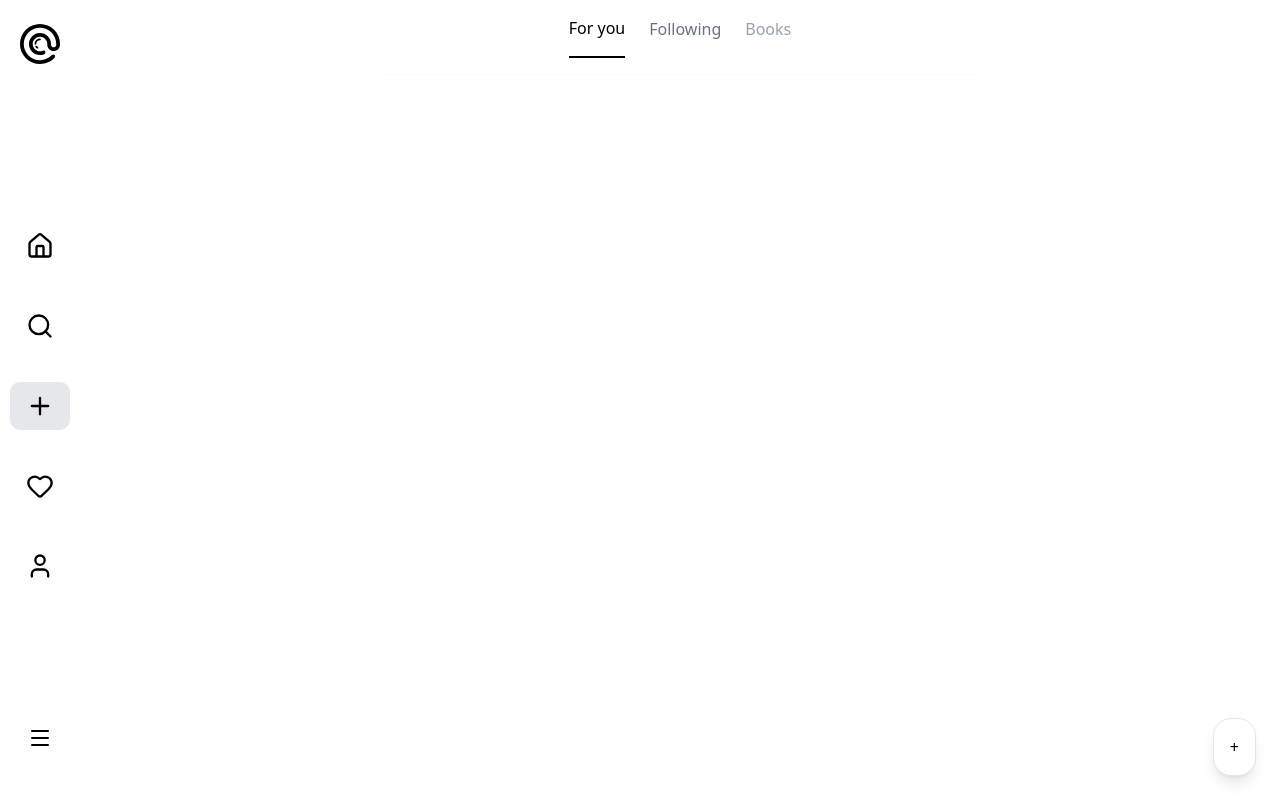
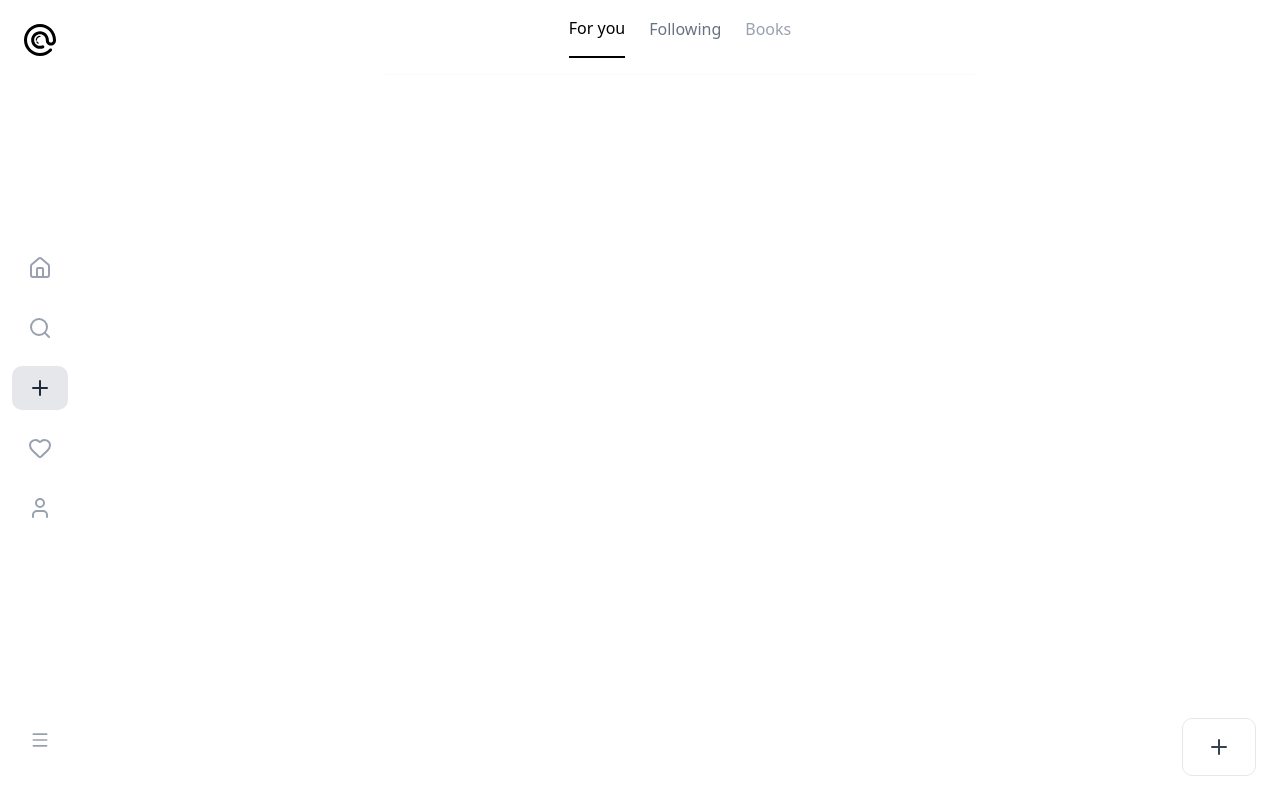
Before and after one commit to sahanakalyani/loom-fronted, a React (Vite) app: page / in a window 1280 px wide. Built offline with nearby package versions, Linux system fonts and the light colour scheme.

Commit message:
out put curret

```diff
--- a/src/App.jsx
+++ b/src/App.jsx
@@ -6,48 +6,56 @@ import {
   SearchIcon,
   UserIcon,
 } from "lucide-react";
-import LoomLogo from "./assets/looom-logo.svg";
+
+import LooomLogo from "./assets/looom-logo.svg";
 
 function App() {
   return (
     <div className="flex min-h-screen bg-white text-black">
       {/* 1. Left Sidebar */}
       <nav className="fixed left-0 top-0 flex h-full w-20 flex-col items-center justify-between pt-6 pb-10">
-        <div className="mb-8 cursor-pointer">
-          <img
-            src={LoomLogo}
-            alt="logo"
-            className="w-10 h-10 h-10 fill-black"/>
-        </div>
-        <div className="flex flex-col gap-8">
-
-          <div className="hover:bg-gray-200 px-4 py-2.5 rounded-lg ransition-all duration-150 cursor-pointer">
-            <HomeIcon className="text grey-400" size={28} />
+        <a href="/" className="cursor-pointer">
+          <img src={LooomLogo} alt="logo" className="w-8 h-8 fill-black" />
+        </a>
+        <div className="flex flex-col gap-4">
+          <div className="hover:bg-gray-200 px-4 py-2.5 rounded-lg transition-all duration-150 cursor-pointer group">
+            <HomeIcon
+              className="text-gray-400 group-hover:text-black transition-colors duration-100"
+              size={24}
+            />
           </div>
 
-          <div className="hover:bg-gray-200 px-4 py-2.5 rounded-lg ransition-all duration-150 cursor-pointer">
-            <SearchIcon className="text grey-400" size={28} />
+          <div className="hover:bg-gray-200 px-4 py-2.5 rounded-lg transition-all duration-150 cursor-pointer group">
+            <SearchIcon
+              className="text-gray-400 group-hover:text-black transition-colors duration-100"
+              size={24}
+            />
           </div>
-
-
-          <div className="bg-gray-200 px-4 py-2.5 rounded-lg ransition-all duration-150 cursor-pointer">
-            <PlusIcon className="text grey-400" size={28} />
+          <div className="bg-gray-200 px-4 py-2.5 rounded-lg transition-all duration-150 cursor-pointer group">
+            <PlusIcon
+              className="text-gray-800 group-hover:text-black transition-colors duration-100"
+              size={24}
+            />
           </div>
-
-          <div className="hover:bg-gray-200 px-4 py-2.5 rounded-lg ransition-all duration-150 cursor-pointer">
-            <HeartIcon className="text grey-400" size={28} />
+          <div className="hover:bg-gray-200 px-4 py-2.5 rounded-lg transition-all duration-150 cursor-pointer group">
+            <HeartIcon
+              className="text-gray-400 group-hover:text-black transition-colors duration-100"
+              size={24}
+            />
           </div>
-
-          <div className="hover:bg-gray-200 px-4 py-2.5 rounded-lg ransition-all duration-150 cursor-pointer">
-            <UserIcon className="text grey-400" size={28} />
+          <div className="hover:bg-gray-200 px-4 py-2.5 rounded-lg transition-all duration-150 cursor-pointer group">
+            <UserIcon
+              className="text-gray-400 group-hover:text-black transition-colors duration-100"
+              size={24}
+            />
           </div>
-
-
         </div>
-
-          <div className="hover:bg-gray-200 px-4 py-2.5 rounded-lg ransition-all duration-150 cursor-pointer">
-            <MenuIcon className="text grey-400" size={24} />
-          </div>
+        <div className="hover:bg-gray-200 px-4 py-2.5 rounded-lg transition-all duration-150 cursor-pointer group">
+          <MenuIcon
+            className="text-gray-400 group-hover:text-black transition-colors duration-100"
+            size={20}
+          />
+        </div>
       </nav>
 
       {/* 2. Main Feed Container */}
@@ -71,9 +79,12 @@ function App() {
 
       {/* Mobile Floating Action Button (Optional) */}
       <div className="fixed bottom-6 right-6">
-        <div/>
-
-        <button className="bg-white border rounded-2xl p-4 shadow-lg">+</button>
+        <div className="border border-gray-200 px-6 py-4 rounded-lg hover:shadow-sm cursor-pointer group">
+          <PlusIcon
+            className="text-gray-700 group-hover:text-black transition-colors duration-100"
+            size={24}
+          />
+        </div>
       </div>
     </div>
   );
```
